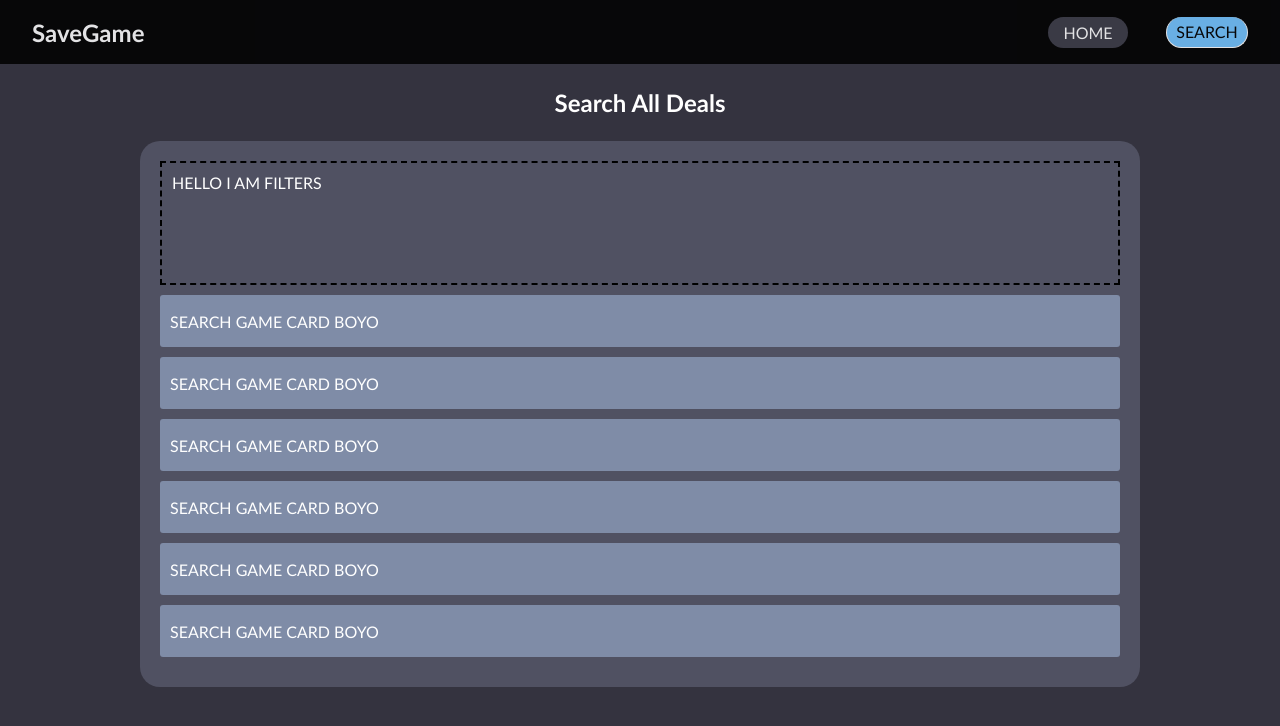
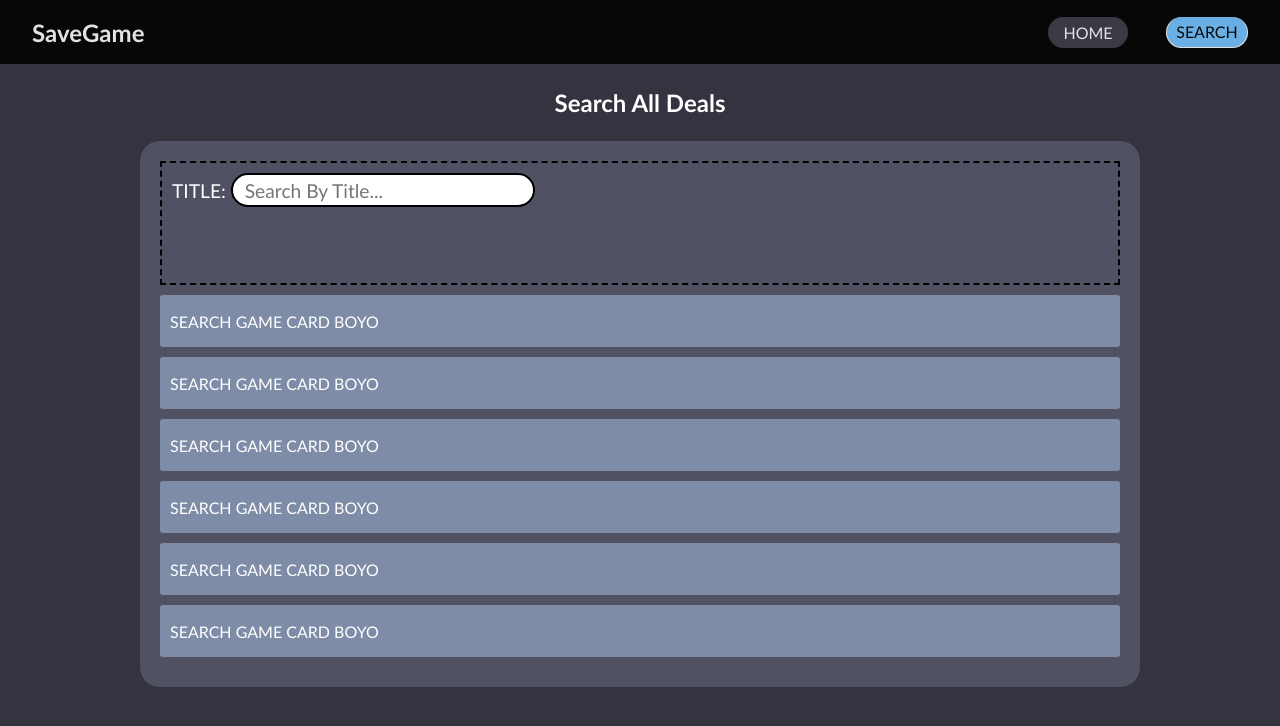
Before and after one commit to Abumpus1/showcase, a React (Create React App) app: page /search in a window 1280 px wide. Shown: the top 726 px of the page. Built offline with nearby package versions, Linux system fonts and the light colour scheme; no server answers.

Commit message:
Add search input

```diff
--- a/src/components/Filters.js
+++ b/src/components/Filters.js
@@ -1,11 +1,17 @@
-import React from "react";
+import React, { useState } from "react";
 import "../styles/Filters.css";
 
 function Filters() {
+
+  const [searchInput, setSearchInput] = useState("")
+
   return (
-    <div className="filters">
-      HELLO I AM FILTERS
-    </div>
+    <form className="filters">
+      <div className="title-box">
+        <label className="title-search-label" for="title-search">TITLE:</label>
+        <input value={searchInput} onChange={(event) => setSearchInput(event.target.value)} name="title-search" placeholder="Search By Title..." className="title-search" type="text"/>
+      </div>
+    </form>
   )
 }
 
--- a/src/styles/Filters.css
+++ b/src/styles/Filters.css
@@ -4,3 +4,18 @@
   padding: 10px;
   height: 100px;
 }
+
+.title-search {
+  color: black;
+  height: 30px;
+  width: 300px;
+  border-radius: 50px;
+  border: solid black 2px;
+  text-indent: 12px;
+  font-size: 120%;
+}
+
+.title-search-label {
+  padding-right: 5px;
+  font-size: 120%;
+}
```
